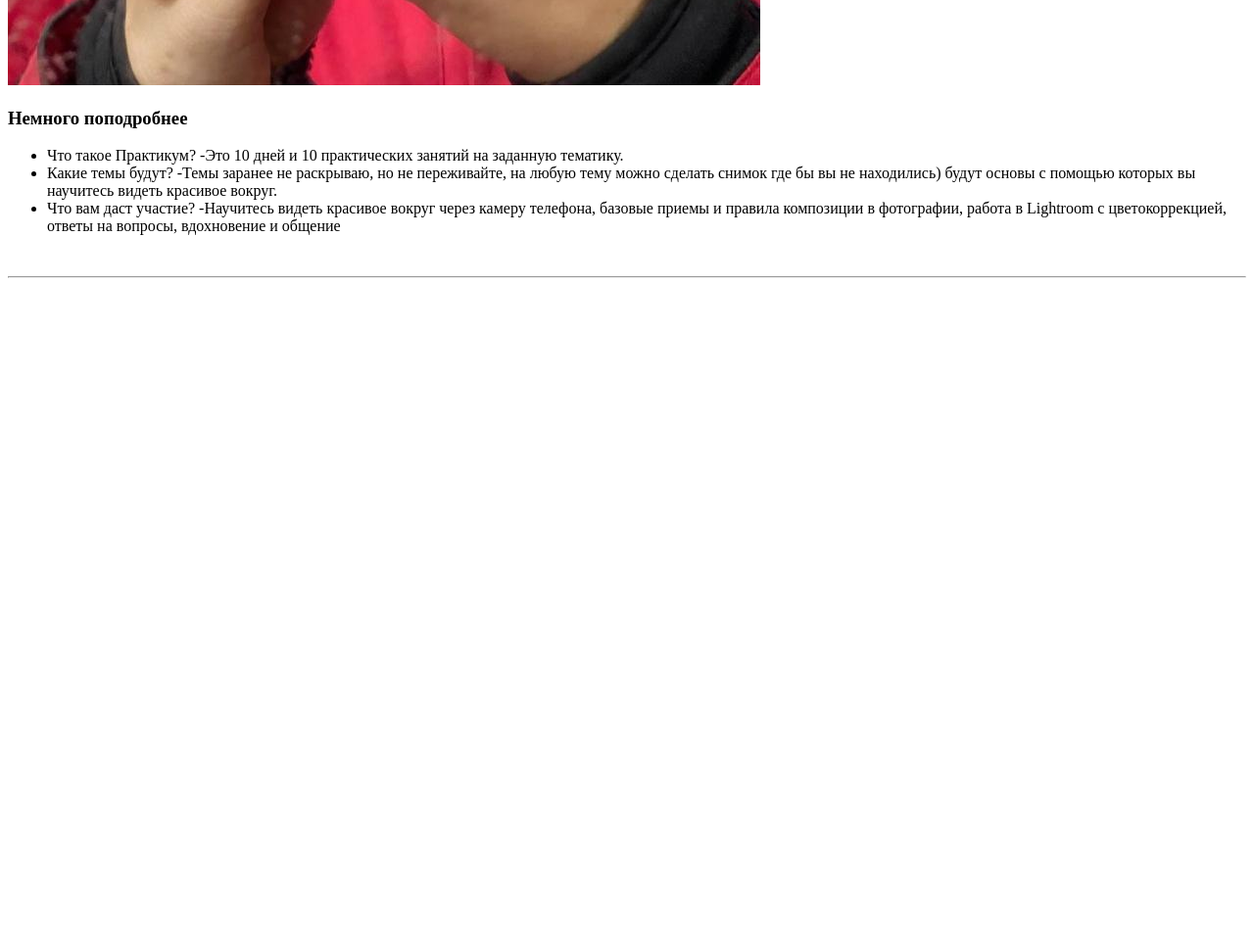
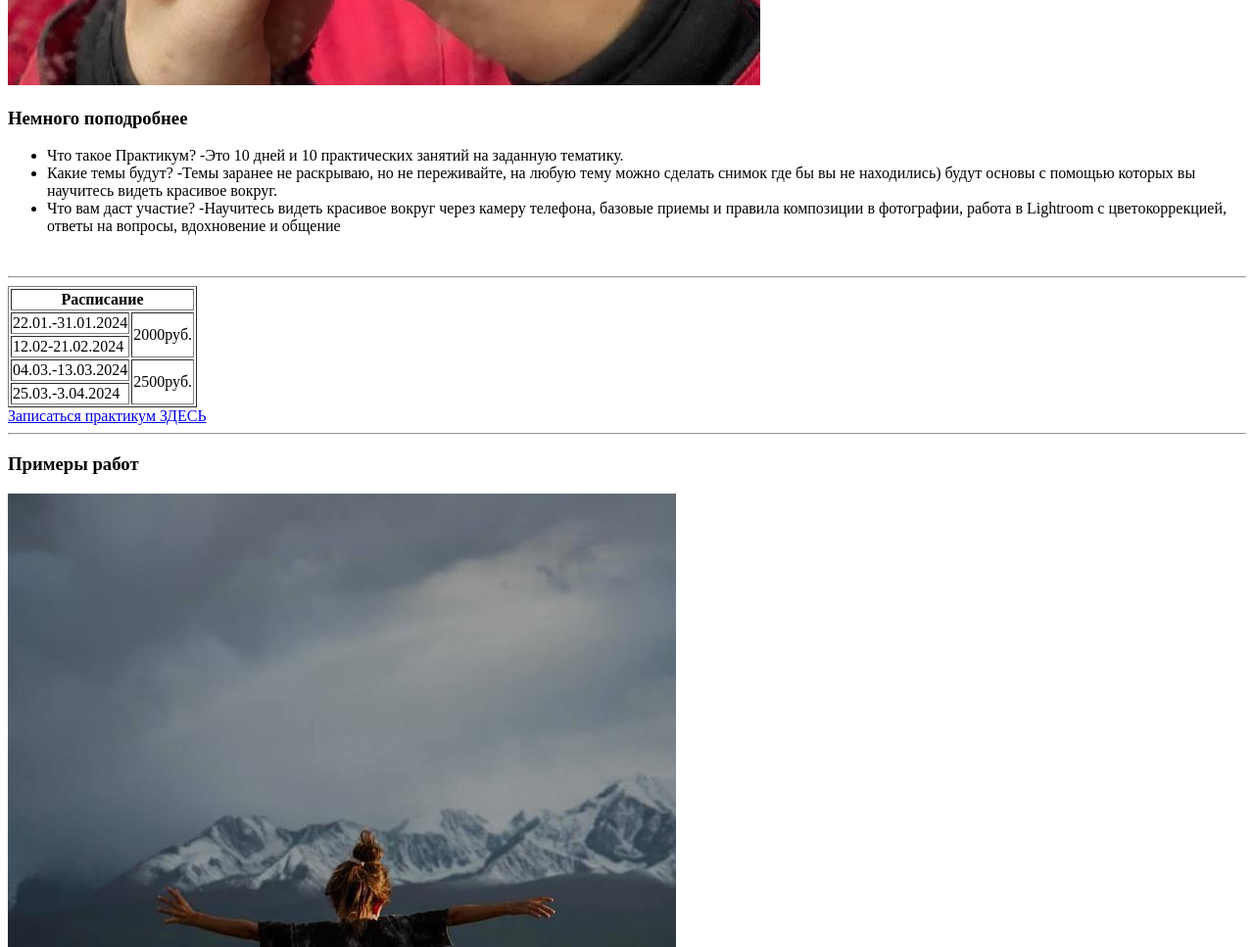
Before and after one commit to lihtenvald/-mobile-photo, a plain HTML site: page scr/index.html in a window 1280 px wide. Shown: the part 1053-2020 px from the top of the page at 98% size. Before the commit the page ends 1353 px from the top, so only its background shows below. Drawn offline with Linux system fonts and the light colour scheme.

Commit message:
Update index

```diff
--- a/scr/index.html
+++ b/scr/index.html
@@ -19,6 +19,29 @@
 </ul>
 <br/>
 <hr/>
-<table
+<table border="1">
+    <tr>
+        <th colspan="2">Расписание</th>
+    </tr>
+    <tr>
+        <td>22.01.-31.01.2024</td>
+        <td rowspan="2">2000руб.</td>
+    </tr>
+    <tr>
+        <td>12.02-21.02.2024</td>
+    <tr/>
+        <td>04.03.-13.03.2024</td>
+        <td rowspan="2">2500руб.</td>
+    </tr>
+    <tr><td>25.03.-3.04.2024</td></tr>
+</table>
+<a href="form.html">Записаться практикум ЗДЕСЬ</a>
+<br/>
+<hr/>
+<h3>Примеры работ</h3>
+<img src ="./img2.jpeg" alt="главное фото"/>
+<img src ="./img3.jpeg" alt="главное фото"/>
+<img src ="./img4.jpeg" alt="главное фото"/>
+<img src ="./img5.jpeg" alt="главное фото"/>
 </body>
 </html>
```
Also changed, not shown: scr/img2.jpeg (added), scr/img3.jpeg (added), scr/img4.jpeg (added), scr/img5.jpeg (added).
